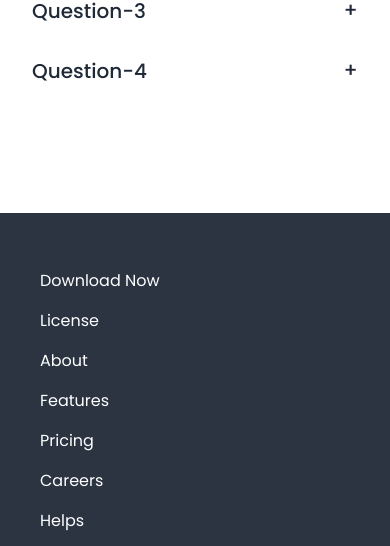
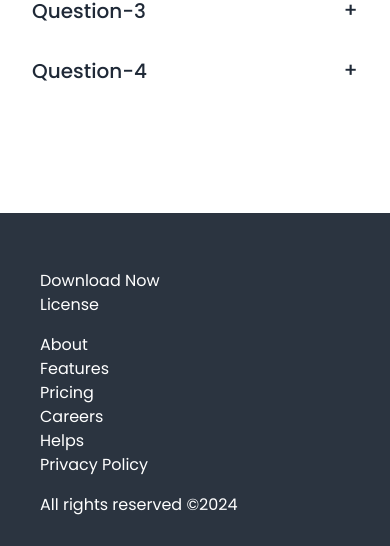
Before and after one commit to mohammadsoheluddin/biker-zone-with-daisyUI, a plain HTML site: page index.html in a window 390 px wide. Shown: the part 5880-6426 px from the top of the page. Drawn offline with nearby package versions, Linux system fonts and the light colour scheme.

Commit message:
footer responsiveness bug fixed

```diff
--- a/index.html
+++ b/index.html
@@ -392,14 +392,16 @@
     <!-- Footer -->
     <footer class="p-10 bg-neutral text-white lg:px-40 py-14">
         <div class="grid grid-cols-1 lg:grid-cols-2">
-            <div class="grid grid-cols-1">
-                <div class="flex lg:justify-between flex-col lg:gap-4">
-                    <a href="#">Download Now</a>
-                    <a class="lg:pt-0 pt-4" href="#">License</a>
+            <div class="flex-col">
+                <div class="flex lg:flex-row flex-col justify-between lg:gap-4">
+                    <ul>
+                        <li><a href="#">Download Now</a></li>
+                        <li><a class="lg:pt-0 pt-4" href="#">License</a></li>
+                    </ul>
                 </div>
 
                 <nav>
-                    <ul class="flex flex-col lg:justify-around gap-4 mt-4 lg:mt-0">
+                    <ul class="flex flex-col lg:flex-row  lg:justify-around lg:gap-4 mt-4 lg:mt-0">
                         <li><a href="#">About</a></li>
                         <li><a href="#">Features</a></li>
                         <li><a href="#">Pricing</a></li>
```
